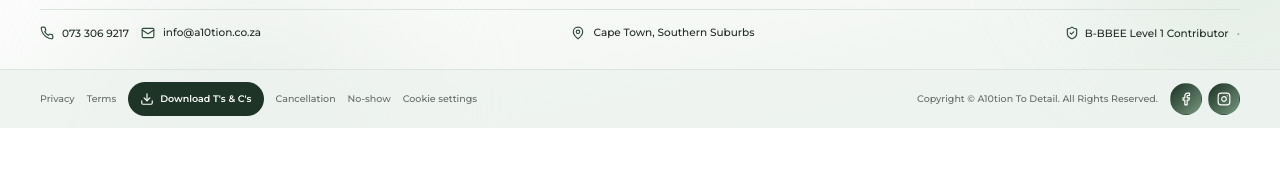
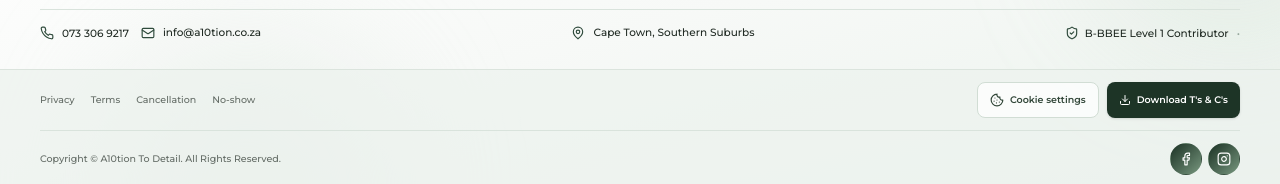
Before and after one commit to sage00101/atd, a React (Vite) app: page / in a window 1280 px wide. Shown: the part 5539-5723 px from the top of the page. Before the commit the page ends 5667 px from the top, so only its background shows below. Built offline with nearby package versions, Linux system fonts and the light colour scheme; no server answers.

Commit message:
Updated files

```diff
--- a/src/components/footer.jsx
+++ b/src/components/footer.jsx
@@ -1,6 +1,7 @@
 import {
     ArrowUpRight,
     BadgeCheck,
+    Cookie,
     Facebook,
     Instagram,
     Mail,
@@ -34,7 +35,6 @@ const navLinks = [
 const policyLinks = [
     { label: 'Privacy', href: `${TERMS_URL}#confidentiality` },
     { label: 'Terms', href: TERMS_URL },
-    { label: "Download T's & C's", href: TERMS_BOOKLET_URL, download: true },
     { label: 'Cancellation', href: `${TERMS_URL}#cancellation` },
     { label: 'No-show', href: `${TERMS_URL}#cancellation` },
 ];
@@ -192,36 +192,42 @@ export default function Footer({ onOpenVacancies }) {
 
 
             <div className='relative border-t border-[#dbe4dd] bg-[#eef3ef]/72'>
-                <div className='mx-auto flex max-w-7xl flex-col gap-2.5 px-3.5 py-3 sm:flex-row sm:items-center sm:justify-between sm:gap-4 sm:px-6 md:px-8 lg:px-10'>
-                    <div className='flex flex-wrap items-center justify-center gap-x-3 gap-y-1 sm:justify-start'>
+                <div className='mx-auto grid max-w-7xl grid-cols-1 gap-3 px-3.5 py-3 sm:grid-cols-[minmax(0,1fr)_auto] sm:items-center sm:gap-x-5 sm:gap-y-3 sm:px-6 md:px-8 lg:px-10'>
+                    <nav className='flex flex-wrap items-center gap-x-4 gap-y-1' aria-label='Legal links'>
                         {policyLinks.map((link) => (
                             <a
                                 key={link.href}
                                 href={link.href}
-                                download={link.download ? 'A10tion To Detail - Client Terms and Conditions Booklet.pdf' : undefined}
-                                className={link.download
-                                    ? 'inline-flex min-h-[32px] items-center gap-1.5 rounded-full bg-[#1d3426] px-3 text-[8.5px] font-semibold text-white transition hover:bg-[#294532] sm:min-h-[34px] sm:text-[9.5px]'
-                                    : 'text-[8.5px] font-medium text-[#29332c]/70 transition hover:text-[#1d3426] sm:text-[9.5px]'}
+                                className='inline-flex min-h-7 items-center text-[9px] font-medium text-[#29332c]/70 transition hover:text-[#1d3426] sm:text-[9.5px]'
                             >
-                                {link.download && <Download className='size-3.5' aria-hidden='true' />}
                                 {link.label}
                             </a>
                         ))}
+                    </nav>
+
+                    <div className='flex w-fit items-center gap-2 justify-self-start sm:justify-self-end'>
                         <button
                             type='button'
                             onClick={() => window.dispatchEvent(new Event('a10tion-open-cookie-settings'))}
-                            className='text-[8.5px] font-medium text-[#29332c]/70 transition hover:text-[#1d3426] sm:text-[9.5px]'
+                            className='hidden min-h-9 items-center justify-center gap-1.5 rounded-[8px] border border-[#d1ddd4] bg-white/75 px-3 text-[9px] font-semibold text-[#314638] transition hover:bg-white focus-visible:outline focus-visible:outline-2 focus-visible:outline-offset-2 focus-visible:outline-[#31553c] lg:inline-flex lg:text-[9.5px]'
                         >
+                            <Cookie className='size-3.5' aria-hidden='true' />
                             Cookie settings
                         </button>
+                        <a
+                            href={TERMS_BOOKLET_URL}
+                            download='A10tion To Detail - Client Terms and Conditions Booklet.pdf'
+                            className='inline-flex min-h-9 w-fit items-center justify-center gap-1.5 rounded-[8px] bg-[#1d3426] px-3 text-[9px] font-semibold text-white shadow-sm transition hover:bg-[#294532] focus-visible:outline focus-visible:outline-2 focus-visible:outline-offset-2 focus-visible:outline-[#31553c] sm:text-[9.5px]'
+                        >
+                            <Download className='size-3' aria-hidden='true' />
+                            Download T&apos;s &amp; C&apos;s
+                        </a>
                     </div>
 
-                    <div className='flex items-center justify-between gap-3 sm:justify-end'>
-                        <div className='min-w-0 text-left sm:text-right'>
-                            <p className='text-[8.5px] font-medium text-[#29332c]/70 sm:text-[9.5px]'>
-                                Copyright © A10tion To Detail. All Rights Reserved.
-                            </p>
-                        </div>
+                    <div className='flex flex-wrap items-center justify-between gap-3 border-t border-[#d9e3dc] pt-3 sm:col-span-2'>
+                        <p className='text-[8.5px] font-medium text-[#29332c]/70 sm:text-[9.5px]'>
+                            Copyright © A10tion To Detail. All Rights Reserved.
+                        </p>
 
                         <div className='flex items-center gap-1.5'>
                             {socialLinks.map(({ label, href, icon: Icon }) => (
--- a/src/components/navbar.jsx
+++ b/src/components/navbar.jsx
@@ -648,6 +648,17 @@ export default function Navbar({ onOpenVacancies }) {
                         ================================================= */}
                         <div className='mt-auto'>
 
+                            <button
+                                type='button'
+                                onClick={() => {
+                                    closeMenu();
+                                    window.dispatchEvent(new Event('a10tion-open-cookie-settings'));
+                                }}
+                                className='mb-2 inline-flex min-h-9 items-center justify-center gap-2 rounded-[9px] border border-[#d9e3dc] bg-white/80 px-3 text-[10px] font-semibold text-[#405348] transition hover:bg-white'
+                            >
+                                Cookie settings
+                            </button>
+
                             <a
                                 href='#booking'
                                 onClick={closeMenu}
--- a/src/sections/reviews-section.jsx
+++ b/src/sections/reviews-section.jsx
@@ -25,7 +25,7 @@ const SWIPE_THRESHOLD_MOUSE = 28;
 const API_BASE_URL = (import.meta.env.VITE_API_BASE_URL || '').replace(/\/$/, '');
 
 const GOOGLE_REVIEWS_ENDPOINT =
-    `${API_BASE_URL}/api/google-reviews?limit=${MAX_REVIEWS}`;
+    `${API_BASE_URL}/api/google-reviews?limit=${MAX_REVIEWS}&v=2`;
 
 const GOOGLE_REVIEW_URL =
     import.meta.env.VITE_GOOGLE_REVIEW_URL || '';
```
